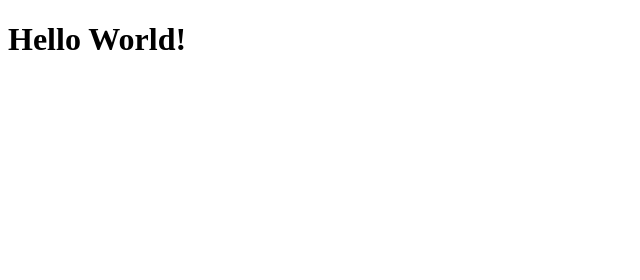
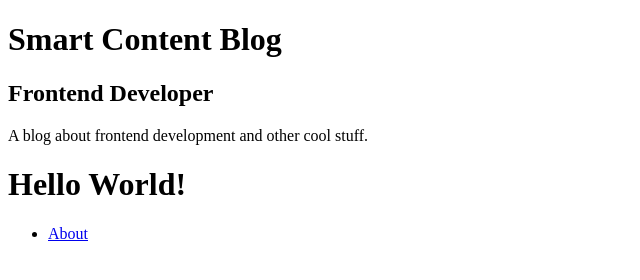
Before and after one commit to alan-nascimento/smart-content, a Gatsby site: page / in a window 1280 px wide. Shown: the whole page, without its empty margins (0-640 px from the left). Built offline with nearby package versions, Linux system fonts and the light colour scheme; Gatsby itself is replaced by a stand-in of ours.

Commit message:
feat: useGraphQL

```diff
--- a/gatsby-config.js
+++ b/gatsby-config.js
@@ -1,8 +1,9 @@
 module.exports = {
   siteMetadata: {
-    title: `Gatsby Default Starter`,
-    description: `Kick off your next, great Gatsby project with this default starter. This barebones starter ships with the main Gatsby configuration files you might need.`,
-    author: `@gatsbyjs`,
+    title: `Smart Content Blog`,
+    position: `Frontend Developer`,
+    description: `A blog about frontend development and other cool stuff.`,
+    author: `Alan Nascimento`,
   },
   plugins: [
     `gatsby-plugin-react-helmet`,
--- /dev/null
+++ b/src/components/Profile/Profile.js
@@ -0,0 +1,30 @@
+import React from 'react'
+import { useStaticQuery, graphql } from 'gatsby'
+
+const Profile = () => {
+  const {
+    site: {
+      siteMetadata: { title, position, description },
+    },
+  } = useStaticQuery(graphql`
+    query MyQuery {
+      site {
+        siteMetadata {
+          title
+          position
+          description
+        }
+      }
+    }
+  `)
+
+  return (
+    <>
+      <h1>{title}</h1>
+      <h2>{position}</h2>
+      <p>{description}</p>
+    </>
+  )
+}
+
+export default Profile
--- a/src/components/layout.js
+++ b/src/components/layout.js
@@ -1,8 +1,14 @@
-import React from "react"
-import PropTypes from "prop-types"
+import React from 'react'
+import PropTypes from 'prop-types'
+import Profile from './Profile/Profile'
 
 const Layout = ({ children }) => {
-  return <main>{children}</main>
+  return (
+    <>
+      <Profile></Profile>
+      <main>{children}</main>
+    </>
+  )
 }
 
 Layout.propTypes = {
--- /dev/null
+++ b/src/pages/about.js
@@ -0,0 +1,5 @@
+import React from 'react'
+
+const AboutPage = () => <h1>About Page</h1>
+
+export default AboutPage
--- a/src/pages/index.js
+++ b/src/pages/index.js
@@ -1,12 +1,18 @@
-import React from "react"
+import React from 'react'
+import { Link } from 'gatsby'
 
-import Layout from "../components/layout"
-import SEO from "../components/seo"
+import Layout from '../components/layout'
+import SEO from '../components/seo'
 
 const IndexPage = () => (
   <Layout>
     <SEO title="Home" />
     <h1>Hello World!</h1>
+    <ul>
+      <li>
+        <Link to="/about">About</Link>
+      </li>
+    </ul>
   </Layout>
 )
 
```
Also changed, not shown: src/components/index.js (added), 1 other file.
